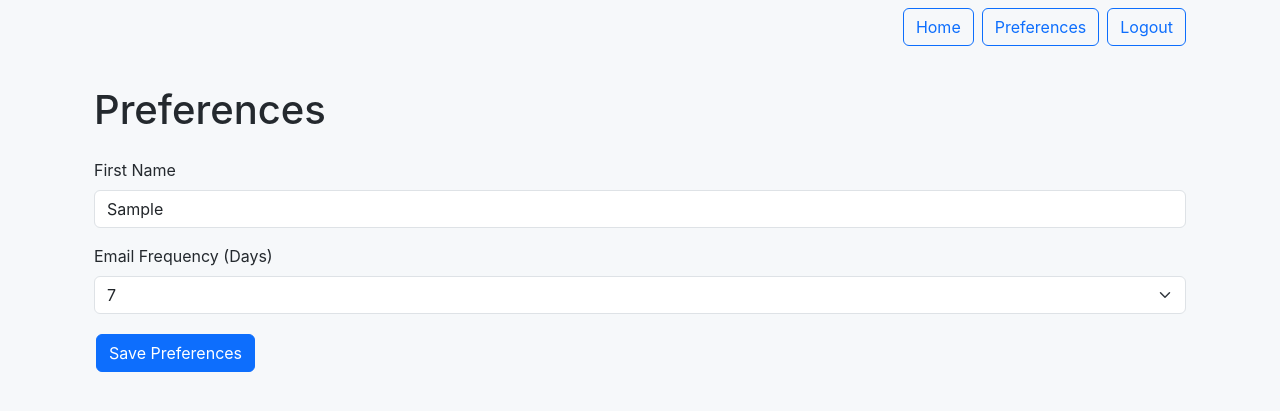
After one commit to mrkaye97/jobcrawler, a Flask app: page /preferences in a window 1280 px wide. The commit adds this page. Shown: the top 411 px of the page. Run offline with Flask 3, Linux system fonts and the light colour scheme; the visitor is signed in with stand-in values (Sample User, id 1); some libraries are stand-ins or nearby versions.

Commit message:
Adds preferences tab

```diff
--- a/src/routes.py
+++ b/src/routes.py
@@ -68,6 +68,25 @@ def signup_post():
     db.session.commit()
 
     return redirect(url_for('login'))
+
+@app.route('/preferences', methods=['GET', 'POST'])
+@login_required
+def get_preferences():
+
+    if request.method == 'POST':
+        app.logger.info(json.dumps(request.form))
+
+        first_name = request.form.get('first_name')
+        email_frequency_days = int(request.form.get('email_frequency_days'))
+
+        current_user.first_name = first_name
+        current_user.email_frequency_days = email_frequency_days
+        db.session.commit()
+
+        flash('Preferences updated successfully', 'success')
+        return redirect(url_for('get_preferences'))
+
+    return render_template('preferences.html')
 
 @app.route("/searches")
 @login_required
--- a/src/templates/base.html
+++ b/src/templates/base.html
@@ -243,6 +243,9 @@
                             </a>
                             {% endif %}
                             {% if current_user.is_authenticated %}
+                            <a href="{{ url_for('get_preferences') }}" class="btn btn-outline-primary me-2">
+                                Preferences
+                            </a>
                             <a href="{{ url_for('logout') }}" class="btn btn-outline-primary">
                                 Logout
                             </a>
--- /dev/null
+++ b/src/templates/preferences.html
@@ -0,0 +1,21 @@
+{% extends "base.html" %}
+
+{% block content %}
+<h1 class="mb-4">Preferences</h1>
+<form action="/preferences" method="post">
+    <div class="mb-3">
+        <label for="first_name" class="form-label">First Name</label>
+        <input type="text" class="form-control" id="first_name" name="first_name" value="{{ current_user.first_name }}"
+            required>
+    </div>
+    <div class="mb-3">
+        <label for="email_frequency_days" class="form-label">Email Frequency (Days)</label>
+        <select class="form-select" id="email_frequency_days" name="email_frequency_days" required>
+            {% for i in range(1, 8) %}
+            <option value="{{ i }}" {% if current_user.email_frequency_days==i %}selected{% endif %}>{{ i }}</option>
+            {% endfor %}
+        </select>
+    </div>
+    <button type="submit" class="btn btn-primary">Save Preferences</button>
+</form>
+{% endblock %}
```
